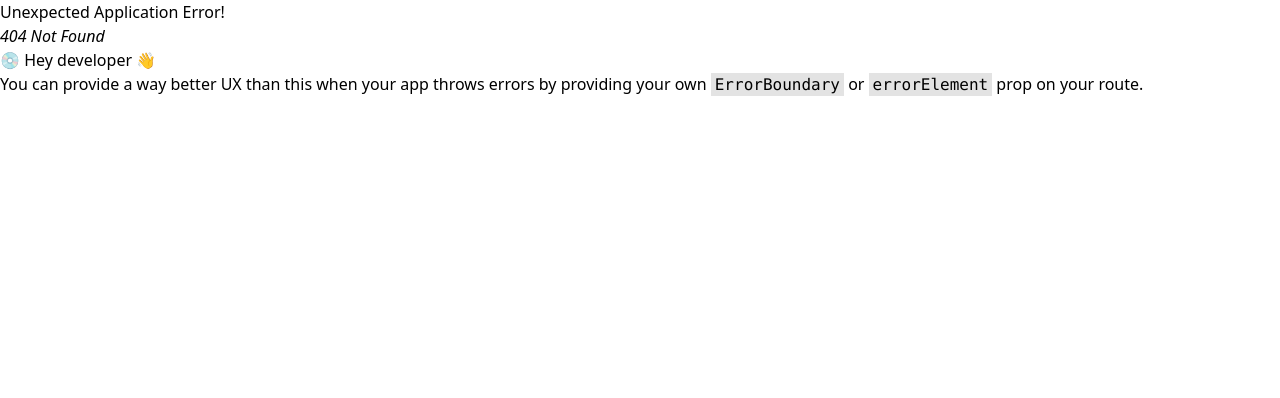
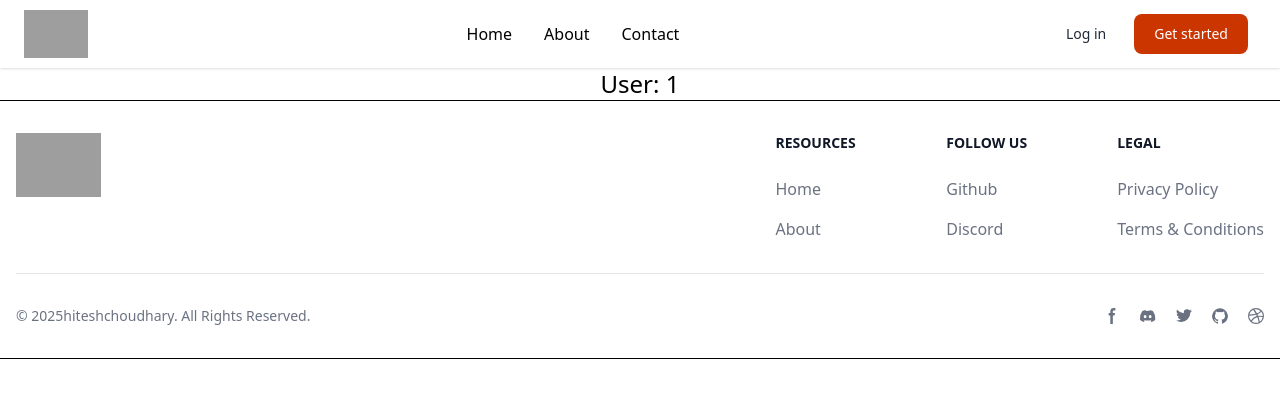
Before and after one commit to asim770/Router-Project, a React (Vite) app: page /user/1 in a window 1280 px wide. Before the commit this address had no page. Shown: the top 398 px of the page. Built offline with nearby package versions, Linux system fonts and the light colour scheme; grey boxes are pictures that could not be loaded.

Commit message:
add user component

```diff
--- /dev/null
+++ b/src/components/User/User.jsx
@@ -0,0 +1,15 @@
+import React from "react";
+import { useParams } from "react-router-dom";
+function User(){
+
+    const {userid}=useParams()
+    return(
+        <>
+            <h1 className="text-2xl text-center">
+                User: {userid}
+            </h1>
+    </>
+    )
+
+}
+export default User
--- a/src/main.jsx
+++ b/src/main.jsx
@@ -7,6 +7,7 @@ import Layout from './Layout.jsx'
 import Home from './components/Home/Home.jsx'
 import About from './components/About/About.jsx'
 import Contact from './components/Contact/Contact.jsx'
+import User from './components/User/User.jsx'
 const router= createBrowserRouter([
   {
     path: '/',
@@ -23,6 +24,10 @@ const router= createBrowserRouter([
       {
         path: "/contact",
         element: <Contact />
+      },
+      {
+        path: "/user/:userid",
+        element: <User />
       }
     ]
   }
```
